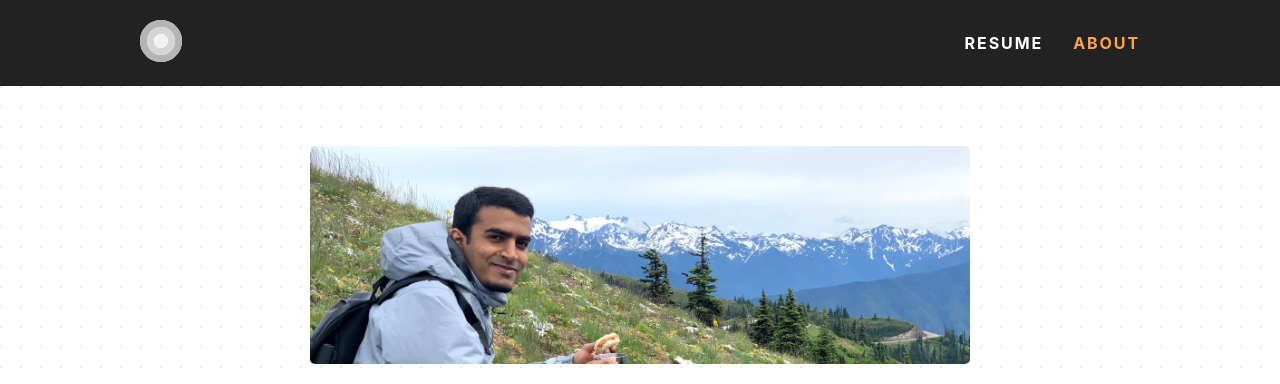
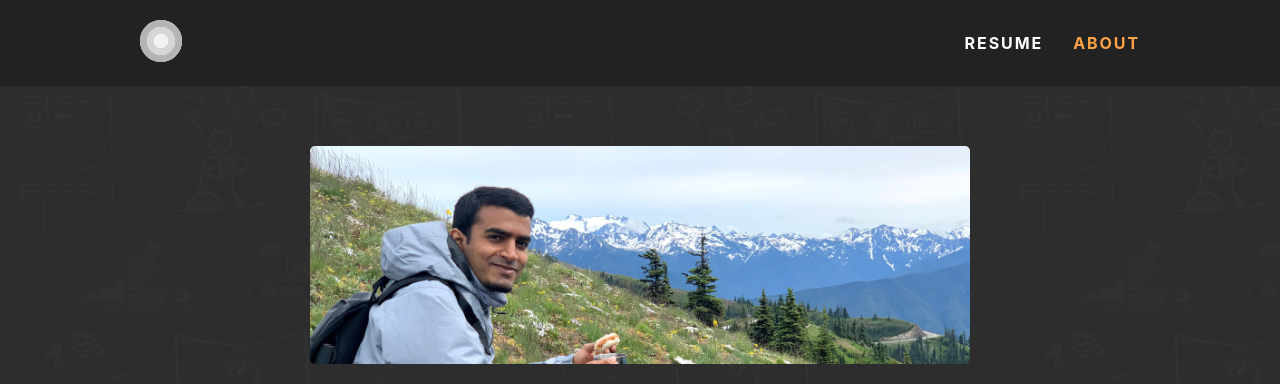
Before and after one commit to sidomatic11/portfolio-2021, a Gatsby site: page /about in a window 1280 px wide. Shown: the top 384 px of the page. Built offline with nearby package versions, Linux system fonts and the light colour scheme; Gatsby itself is replaced by a stand-in of ours; a web font is replaced by a local one.

Commit message:
about page banner

```diff
--- a/src/pages/about.js
+++ b/src/pages/about.js
@@ -10,7 +10,15 @@ import ImgProfile from "../images/profile.png"
 const AboutPage = () => (
   <Layout sAddClass="aboutPage">
     <div className="wrapper">
-      <img className="about-image" src={ImgProfile}></img>
+      <div className="about-image">
+        <img src={ImgProfile}></img>
+        <h1 className="greeting">
+          <span className="white">Hi! My name is Siddhant Patil.</span> You can also call me Sid. :)
+        </h1>
+        {/* <h1 className="greeting">
+          Hi! My name is <span className="white">Siddhant Patil</span>. You can also call me <span className="white">Sid</span>. :)
+        </h1> */}
+      </div>
       <h3 className="about-heading">background</h3>
       <h5 className="content">
         I recently graduated with a Master’s in Human Centered Design and
--- a/src/pages/index.js
+++ b/src/pages/index.js
@@ -192,7 +192,7 @@ const IndexPage = () => {
 
           <div className="banner level-three">
             <h1>
-              but I’d prefer —{" "}<br/>
+              but I’d prefer — <br />
               <span className="white">Creative Problem Solver</span> :)
             </h1>
           </div>
@@ -225,6 +225,7 @@ const IndexPage = () => {
             <br />
             <div className="reach-out">
               <h1 className="white">Reach out —</h1>
+              <div className="reach-out-buttons">
                 <Button
                   sLabel="Send Email"
                   oIcon={oImgSendIcon}
@@ -236,7 +237,7 @@ const IndexPage = () => {
                   fOnClick={copyEmail}
                 />
               </div>
-
+            </div>
           </div>
         </div>
       </div>
--- a/src/styles/global.scss
+++ b/src/styles/global.scss
@@ -637,20 +637,23 @@ a {
 
   .reach-out {
     display: flex;
-    flex-direction: column;
-    align-items: flex-start;
+    // flex-direction: column;
+    // align-items: flex-start;
+    flex-wrap: wrap;
 
     @include tablet {
       display: flex;
-      flex-direction: row;
-      justify-content: flex-start;
+      // flex-direction: row;
+      // justify-content: flex-start;
       align-items: center;
-      flex-wrap: wrap;
     }
 
     h1 {
       margin: 0 20px 4px 0;
     }
+
+    .reach-out-buttons {
+      display: flex;
 
       .button-small {
         color: white;
@@ -668,6 +671,7 @@ a {
 
         @include desktop {
           margin: 0 20px 0 0;
+        }
       }
     }
   }
@@ -713,24 +717,59 @@ a {
 
 .about-image {
   grid-column: 1 / -1;
-  margin: 40px 0 20px 0;
+  padding: 40px 0 20px 0;
   border-radius: 5px;
+  margin-bottom: 40px;
+  color: $gray-4;
 
   @include tablet {
-    margin: 60px 0 40px 0;
+    grid-column: 2 / -2;
+    padding: 60px 0 40px 0;
   }
 
   @include desktop {
     grid-column: 2 / -2;
   }
+
+  position: relative;
+
+  &:before {
+    content: "";
+    z-index: -1;
+    background-color: $gray-1;
+    @include full-bleed();
+    @include sketch-pattern();
+    opacity: 0.95;
   }
+
+  img {
+    border-radius: 5px;
+    margin-bottom: 20px;
+  }
+}
+
+// .greeting {
+//   grid-column: 1 / -1;
+//   margin: 40px 0 20px 0;
+//   border-radius: 5px;
+
+//   @include tablet {
+//     margin: 60px 0 40px 0;
+//   }
+
+//   @include desktop {
+//     grid-column: 2 / -2;
+//   }
+// }
 
 .about-heading {
   grid-column: 1 / -1;
 
   @include tablet {
-    grid-column: 1 / 2;
-    text-align: right;
+    // grid-column: 1 / 2;
+    grid-column: 2 / -2;
+    // text-align: right;
+    text-align: left;
   }
 
   @include desktop {
@@ -745,7 +784,8 @@ a {
   margin-bottom: 20px;
 
   @include tablet {
-    grid-column: 2 / -1;
+    // grid-column: 2 / -1;
+    grid-column: 2 / -2;
   }
 
   @include desktop {
@@ -852,31 +892,39 @@ a {
   color: $white;
 }
 
+.yellow {
+  color: $yellow;
+}
+
+.orange {
+  color: $orange;
+}
+
 .g1 {
   color: $gray-1;
 }
 
-.g1 {
+.g2 {
   color: $gray-2;
 }
 
-.g1 {
+.g3 {
   color: $gray-3;
 }
 
-.g1 {
+.g4 {
   color: $gray-4;
 }
 
-.g1 {
+.g5 {
   color: $gray-5;
 }
 
-.g1 {
+.g6 {
   color: $gray-6;
 }
 
-.g1 {
+.g7 {
   color: $gray-7;
 }
 // -----
```
Lines whose indentation alone changed are shown as unchanged.
